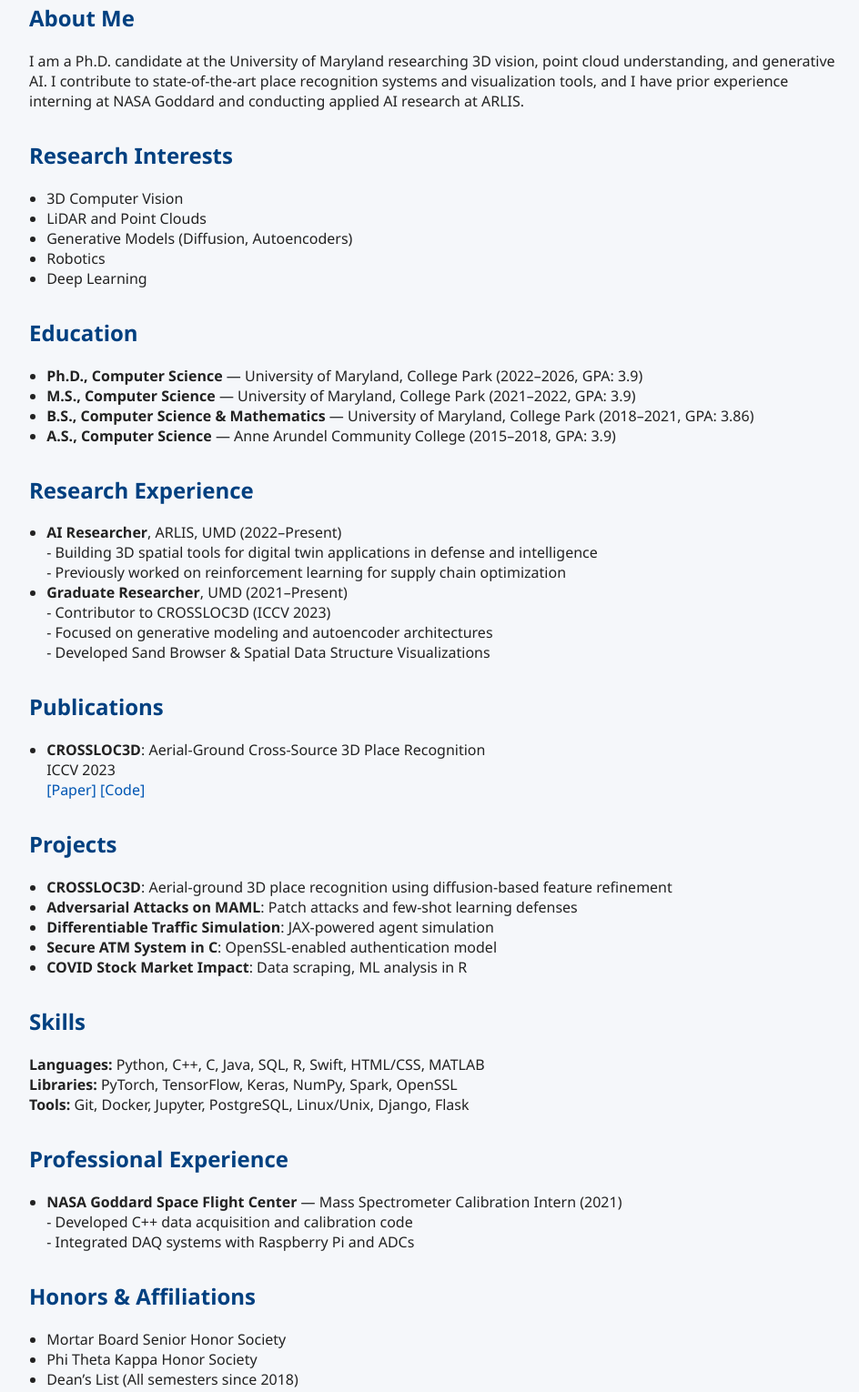
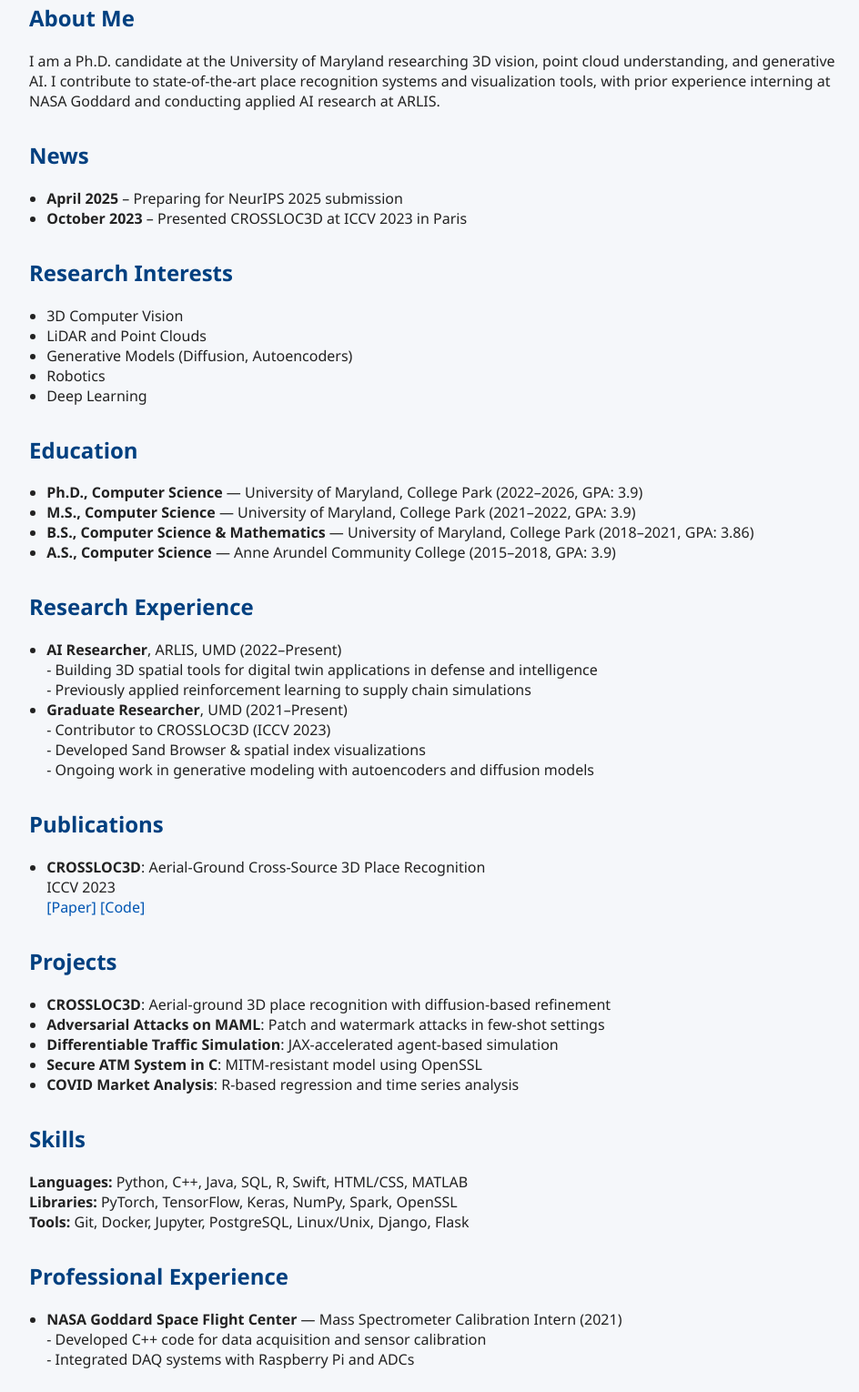
Before and after one commit to mjhoover1/mjhoover.github.io, a plain HTML site: page index.html in a window 1280 px wide. Shown: the part 546-2076 px from the top of the page at 91% size, without its empty margins (158-1102 px from the left). Drawn offline with Linux system fonts and the light colour scheme.

Commit message:
Update index.html

```diff
--- a/index.html
+++ b/index.html
@@ -2,8 +2,21 @@
 <html lang="en">
 <head>
   <meta charset="UTF-8">
-  <title>Montana Hoover</title>
+  <title>Montana Jacob Hoover</title>
   <meta name="viewport" content="width=device-width, initial-scale=1">
+
+  <!-- 🔍 SEO & Social Media Metadata -->
+  <meta name="description" content="Montana Hoover – Ph.D. candidate in Computer Science at UMD. Researching 3D Vision, LiDAR, Generative AI.">
+  <meta name="keywords" content="Montana Hoover, Computer Science, PhD, LiDAR, 3D Vision, AI, Generative Models, CROSSLOC3D, ICCV">
+  <meta property="og:title" content="Montana Jacob Hoover – Ph.D. Student at UMD">
+  <meta property="og:description" content="Researcher in 3D Vision, LiDAR, Generative AI. Contributor to CROSSLOC3D (ICCV 2023).">
+  <meta property="og:image" content="https://mjhoover.github.io/profile.jpg">
+  <meta property="og:url" content="https://mjhoover.github.io">
+  <meta name="twitter:card" content="summary_large_image">
+
+  <!-- 📸 Favicon -->
+  <link rel="icon" href="profile.jpg" type="image/jpeg">
+
   <style>
     body {
       font-family: 'Segoe UI', Tahoma, sans-serif;
@@ -63,8 +76,16 @@
     <h2>About Me</h2>
     <p>
       I am a Ph.D. candidate at the University of Maryland researching 3D vision, point cloud understanding, and generative AI.
-      I contribute to state-of-the-art place recognition systems and visualization tools, and I have prior experience interning at NASA Goddard and conducting applied AI research at ARLIS.
+      I contribute to state-of-the-art place recognition systems and visualization tools, with prior experience interning at NASA Goddard and conducting applied AI research at ARLIS.
     </p>
+  </div>
+
+  <div class="section">
+    <h2>News</h2>
+    <ul>
+      <li><strong>April 2025</strong> – Preparing for NeurIPS 2025 submission</li>
+      <li><strong>October 2023</strong> – Presented CROSSLOC3D at ICCV 2023 in Paris</li>
+    </ul>
   </div>
 
   <div class="section">
@@ -93,11 +114,11 @@
     <ul>
       <li><strong>AI Researcher</strong>, ARLIS, UMD (2022–Present)<br>
         - Building 3D spatial tools for digital twin applications in defense and intelligence<br>
-        - Previously worked on reinforcement learning for supply chain optimization</li>
+        - Previously applied reinforcement learning to supply chain simulations</li>
       <li><strong>Graduate Researcher</strong>, UMD (2021–Present)<br>
         - Contributor to CROSSLOC3D (ICCV 2023)<br>
-        - Focused on generative modeling and autoencoder architectures<br>
-        - Developed Sand Browser & Spatial Data Structure Visualizations</li>
+        - Developed Sand Browser & spatial index visualizations<br>
+        - Ongoing work in generative modeling with autoencoders and diffusion models</li>
     </ul>
   </div>
 
@@ -115,18 +136,18 @@
   <div class="section">
     <h2>Projects</h2>
     <ul>
-      <li><strong>CROSSLOC3D</strong>: Aerial-ground 3D place recognition using diffusion-based feature refinement</li>
-      <li><strong>Adversarial Attacks on MAML</strong>: Patch attacks and few-shot learning defenses</li>
-      <li><strong>Differentiable Traffic Simulation</strong>: JAX-powered agent simulation</li>
-      <li><strong>Secure ATM System in C</strong>: OpenSSL-enabled authentication model</li>
-      <li><strong>COVID Stock Market Impact</strong>: Data scraping, ML analysis in R</li>
+      <li><strong>CROSSLOC3D</strong>: Aerial-ground 3D place recognition with diffusion-based refinement</li>
+      <li><strong>Adversarial Attacks on MAML</strong>: Patch and watermark attacks in few-shot settings</li>
+      <li><strong>Differentiable Traffic Simulation</strong>: JAX-accelerated agent-based simulation</li>
+      <li><strong>Secure ATM System in C</strong>: MITM-resistant model using OpenSSL</li>
+      <li><strong>COVID Market Analysis</strong>: R-based regression and time series analysis</li>
     </ul>
   </div>
 
   <div class="section">
     <h2>Skills</h2>
     <p>
-      <strong>Languages:</strong> Python, C++, C, Java, SQL, R, Swift, HTML/CSS, MATLAB<br>
+      <strong>Languages:</strong> Python, C++, Java, SQL, R, Swift, HTML/CSS, MATLAB<br>
       <strong>Libraries:</strong> PyTorch, TensorFlow, Keras, NumPy, Spark, OpenSSL<br>
       <strong>Tools:</strong> Git, Docker, Jupyter, PostgreSQL, Linux/Unix, Django, Flask
     </p>
@@ -136,7 +157,7 @@
     <h2>Professional Experience</h2>
     <ul>
       <li><strong>NASA Goddard Space Flight Center</strong> — Mass Spectrometer Calibration Intern (2021)<br>
-        - Developed C++ data acquisition and calibration code<br>
+        - Developed C++ code for data acquisition and sensor calibration<br>
         - Integrated DAQ systems with Raspberry Pi and ADCs</li>
     </ul>
   </div>
```
